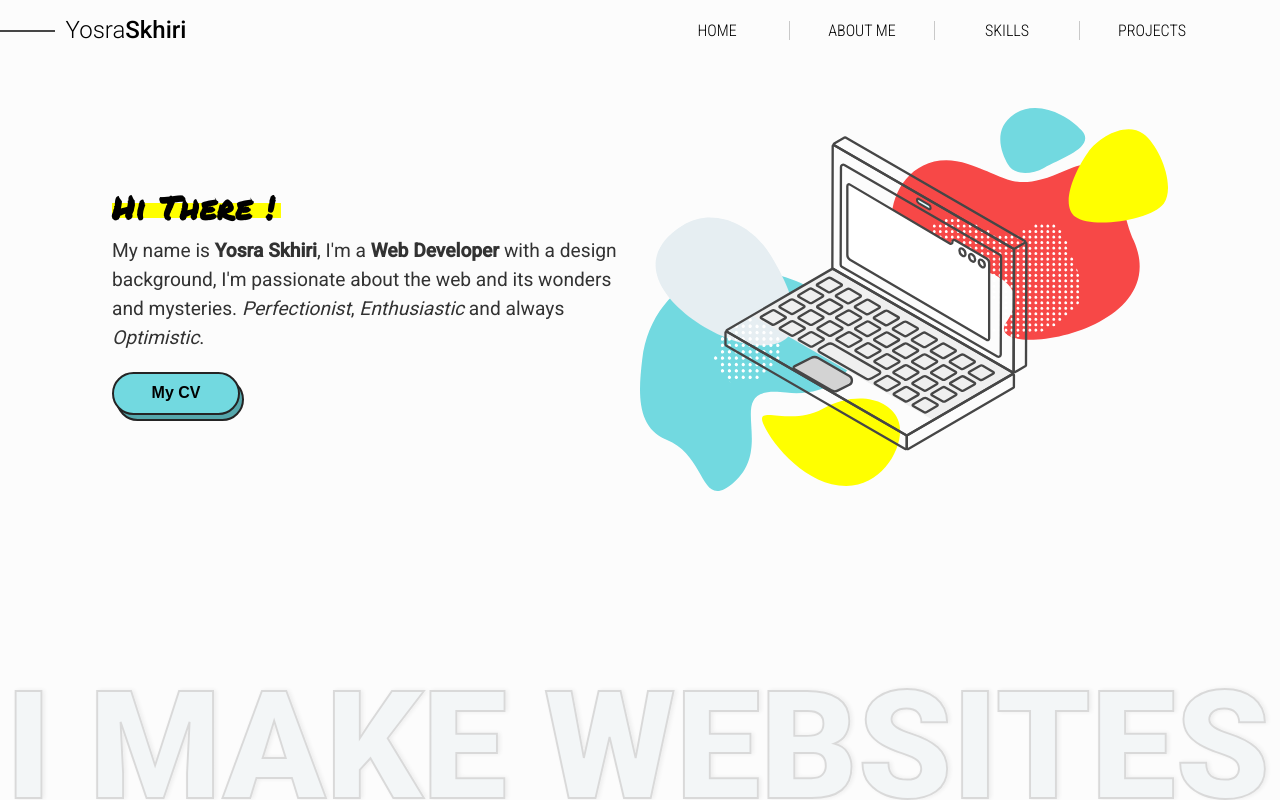
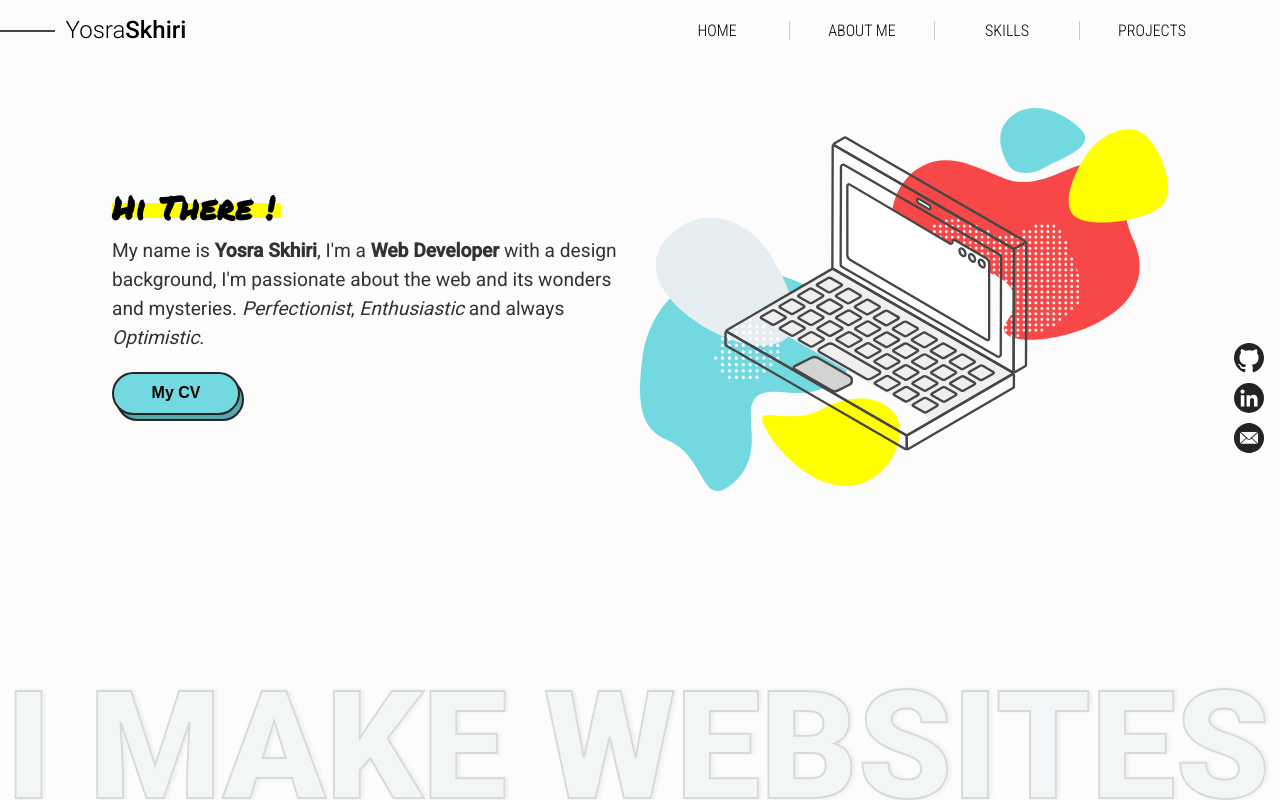
Before and after one commit to YosraSkhiri/portfolio, a plain HTML site: page index.html in a window 1280 px wide. Drawn offline with Linux system fonts and the light colour scheme.

Commit message:
added the contact icons

```diff
--- a/index.html
+++ b/index.html
@@ -19,13 +19,13 @@
             <li class="nav-link"><a href="#"><span>About me</span></a></li>
             <li class="nav-link"><a href="#"><span>Skills</span></a></li>
             <li class="nav-link"><a href="#"><span>projects</span></a></li>
-            <!--<li class="social-icons">
+            <li class="social-icons">
                 <ul>
-                    <li><a href=""><img src="img/github_icon.svg" alt=""></a></li>
-                    <li><a href=""><img src="img/linkedin_icon.svg" alt=""></a></li>
-                    <li><a href=""><img src="img/mail_icon.svg" alt=""></a></li>
+                    <li><a href="#"><img src="img/github_icon.svg" alt=""></a></li>
+                    <li><a href="#"><img src="img/linkedin_icon.svg" alt=""></a></li>
+                    <li><a href="#"><img src="img/mail_icon.svg" alt=""></a></li>
                 </ul>
-            </li>-->
+            </li>
         </ul>
 
     </nav>
--- a/style.css
+++ b/style.css
@@ -144,10 +144,20 @@ nav {
 
 .social-icons {
   position: absolute;
+  height: 120px;
   top: 50%;
   right: 0;
+  margin-right: 1em;
   transform: translateY(-50%);
 }
+
+.social-icons > ul {
+  display: flex;
+  flex-direction: column;
+  height: 100%;
+  justify-content: space-around;
+}
+
 
 #hamburger {
   display: none;
```
